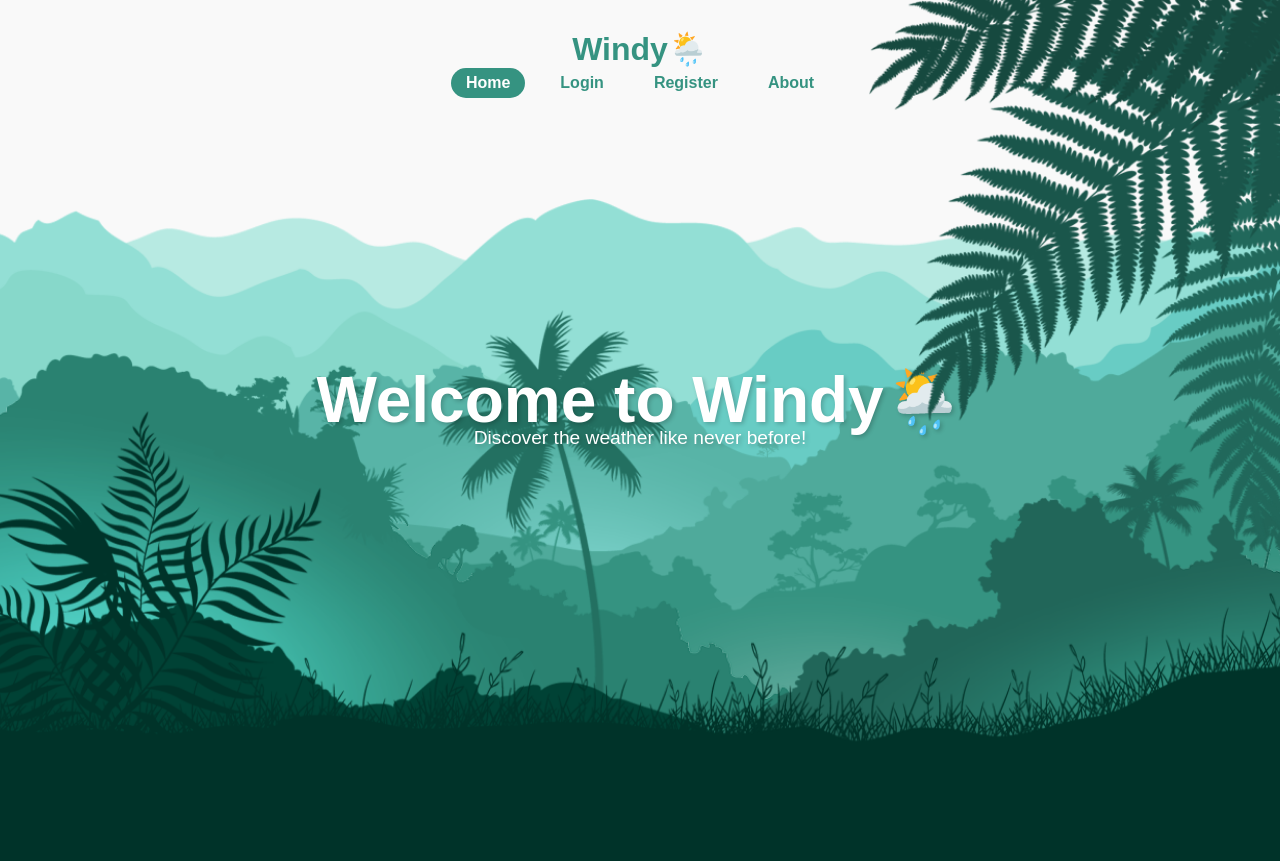
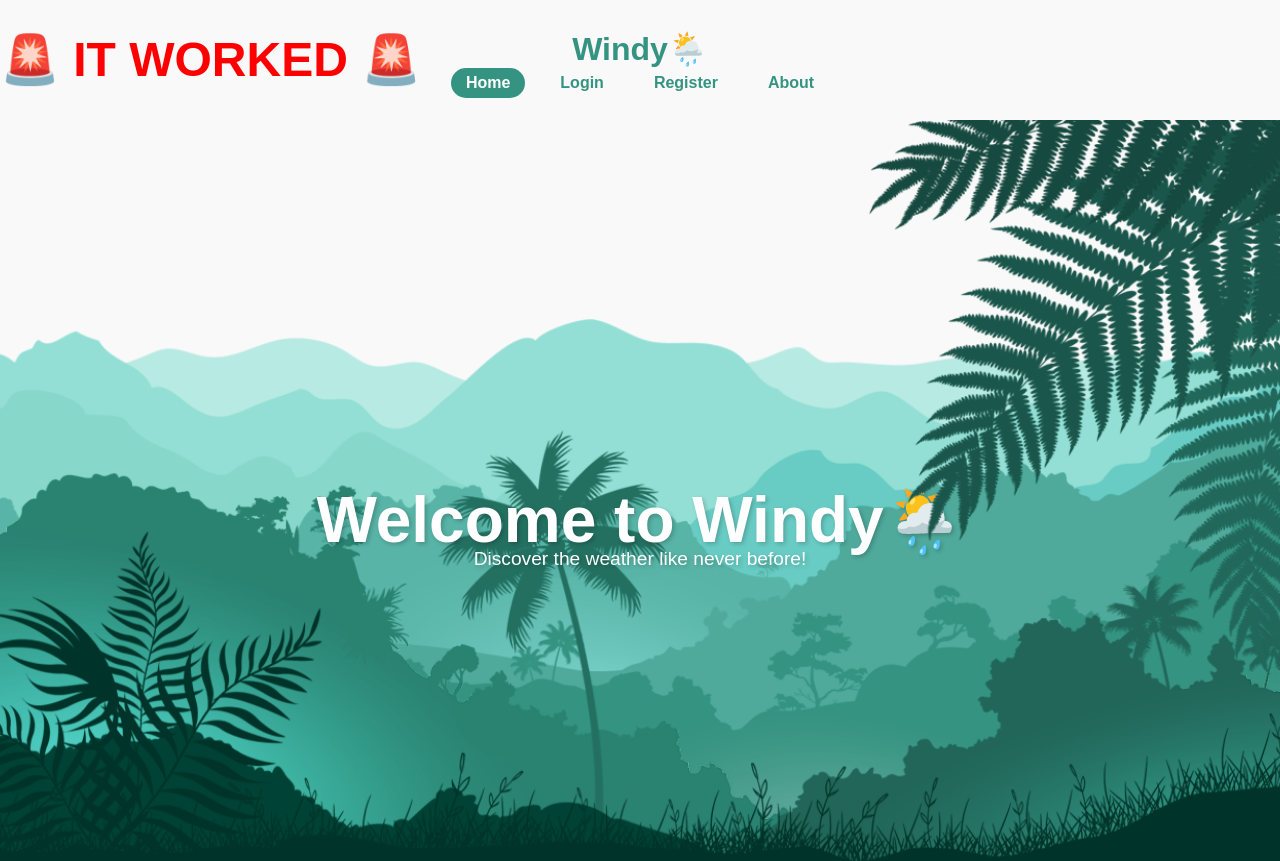
Before and after one commit to WeatherAppBolton/windy-frontend, a website: page index.html in a window 1280 px wide. Shown: the top 861 px of the page. Drawn offline with Linux system fonts and the light colour scheme.

Commit message:
Update index.html

```diff
--- a/index.html
+++ b/index.html
@@ -5,6 +5,7 @@
   <meta charset="UTF-8" />
   <meta name="viewport" content="width=device-width, initial-scale=1.0"/>
   <title>🌤️ Windy <h1>bolton</h1>h1 - Welcome</title>
+  <h1 style="font-size: 48px; color: red;">🚨 IT WORKED 🚨</h1>
   <link href="https://fonts.googleapis.com/css2?family=Quicksand:wght@500;700&display=swap" rel="stylesheet">
   <link rel="stylesheet" href="assets/css/styles.css">
   <style>
```
